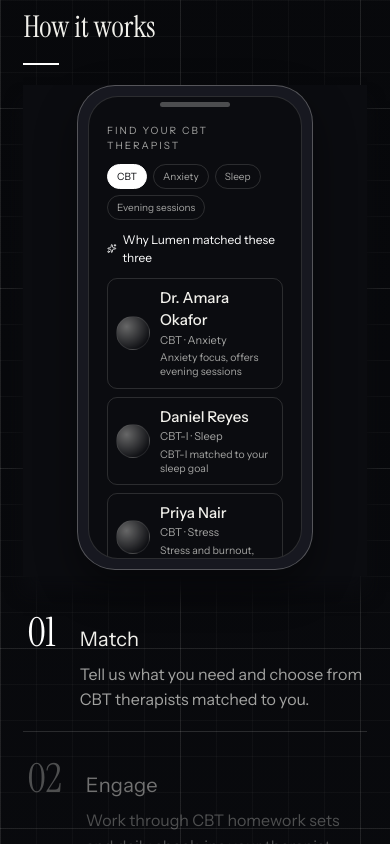
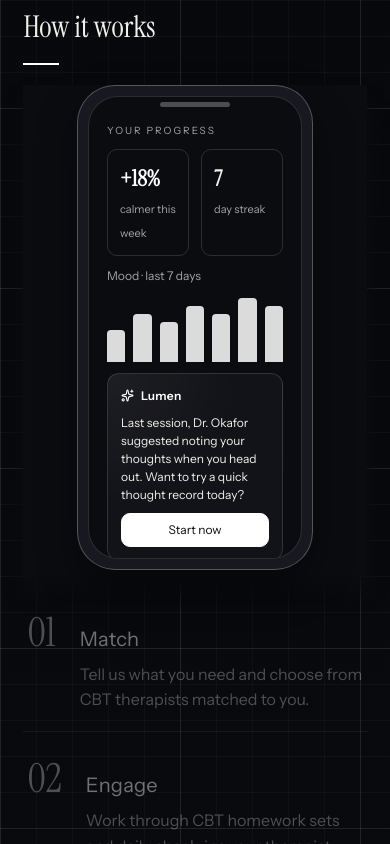
Before and after one commit to UYildiz12/bridgetherapy, a Next.js app in the folder apps/web/: page / in a window 390 px wide. Shown: the part 1640-2484 px from the top of the page. Built offline with nearby package versions, Linux system fonts and the light colour scheme.

Commit message:
Refine landing step tracking

```diff
--- a/apps/web/src/app/page.tsx
+++ b/apps/web/src/app/page.tsx
@@ -307,25 +307,33 @@ export default function Home() {
     setActiveStep(0);
   };
 
-  // Sync the phone screen to the active step. On mobile the phone is pinned at the
-  // top, so a step must become active in the visible band BELOW it (viewport center
-  // sits behind the phone there); on desktop it tracks the viewport center.
+  // Sync the phone to the step nearest a target line: viewport center on desktop,
+  // and lower on mobile (~78%) so the active step sits in the visible band BELOW the
+  // pinned phone rather than behind it.
   useEffect(() => {
-    const isMobile =
-      typeof window !== "undefined" && window.matchMedia("(max-width: 860px)").matches;
-    const observer = new IntersectionObserver(
-      (entries) => {
-        entries.forEach((entry) => {
-          if (entry.isIntersecting) {
-            const idx = Number((entry.target as HTMLElement).dataset.step);
-            if (!Number.isNaN(idx)) setActiveStep(idx);
-          }
-        });
-      },
-      { rootMargin: isMobile ? "-76% 0px -18% 0px" : "-45% 0px -45% 0px", threshold: 0 },
-    );
-    stepRefs.current.forEach((el) => el && observer.observe(el));
-    return () => observer.disconnect();
+    const pickActive = () => {
+      const isMobile = window.matchMedia("(max-width: 860px)").matches;
+      const targetY = window.innerHeight * (isMobile ? 0.78 : 0.5);
+      let best = 0;
+      let bestDist = Infinity;
+      stepRefs.current.forEach((el, i) => {
+        if (!el) return;
+        const r = el.getBoundingClientRect();
+        const dist = Math.abs(r.top + r.height / 2 - targetY);
+        if (dist < bestDist) {
+          bestDist = dist;
+          best = i;
+        }
+      });
+      setActiveStep(best);
+    };
+    pickActive();
+    window.addEventListener("scroll", pickActive, { passive: true });
+    window.addEventListener("resize", pickActive);
+    return () => {
+      window.removeEventListener("scroll", pickActive);
+      window.removeEventListener("resize", pickActive);
+    };
   }, [role]);
 
   const toggleRitual = (index: number) => {
```
